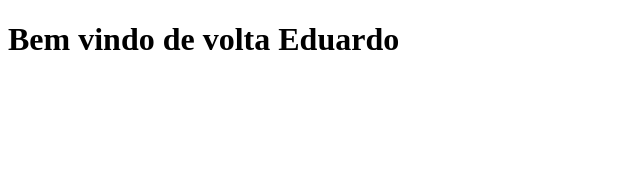
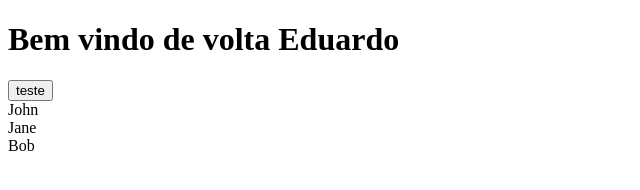
Before and after one commit to Eduardo-R-Machado/cataline, a plain HTML site: page frontend/index.html in a window 1280 px wide. Shown: the whole page, without its empty margins (0-640 px from the left). Drawn offline with nearby package versions, Linux system fonts and the light colour scheme.

Commit message:
Fazendo testes.

```diff
--- a/frontend/index.html
+++ b/frontend/index.html
@@ -10,6 +10,16 @@
      <h1>
         Bem vindo de volta {{ nome }}
      </h1>
+
+        <button @click="showName">
+            teste
+        </button>
+
+        <div v-for="user in users" @click="showName">
+            {{ user.name }}
+        </div>
+
+
     </div>
 
     <script>
@@ -17,9 +27,20 @@
            data(){
                return {
                    message: 'Hello Vue!',
-                   nome: 'Eduardo'
+                     nome: 'Eduardo',
+                   users: [
+                       {name: 'John'},
+                       {name: 'Jane'},
+                       {name: 'Bob'}
+                   ],
                }
-           }
+           },
+              methods: {
+                showName(){
+                    alert(this.nome);
+                }
+
+              }
        })
 
          app.mount('#app')
```
